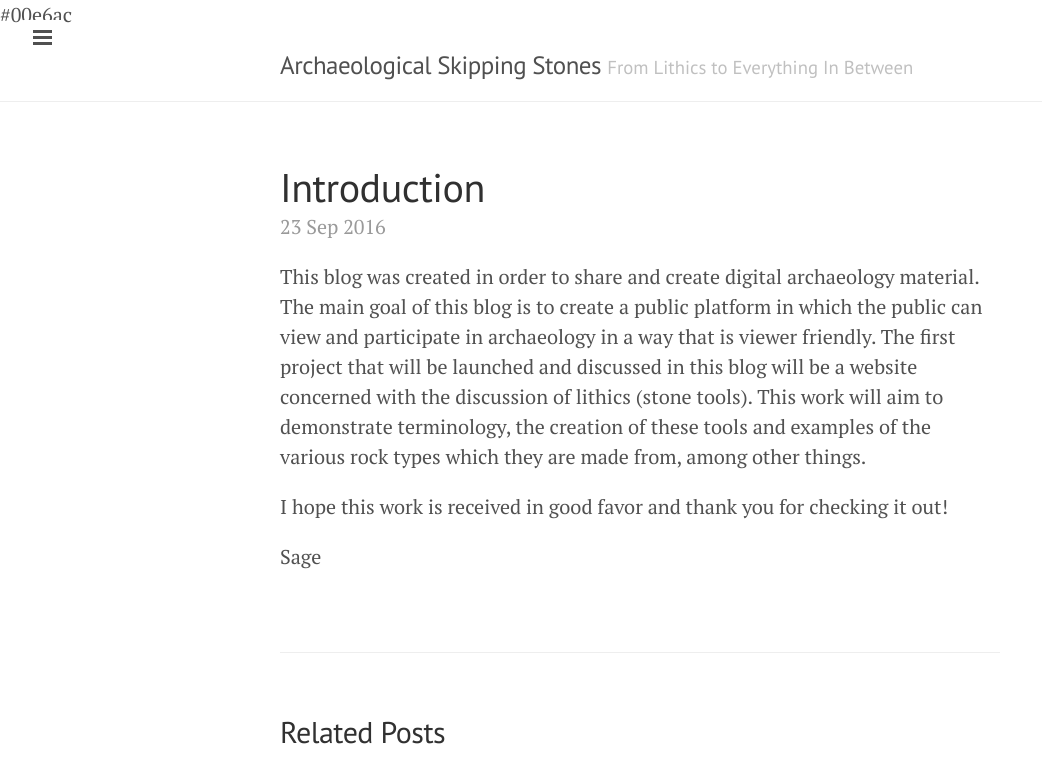
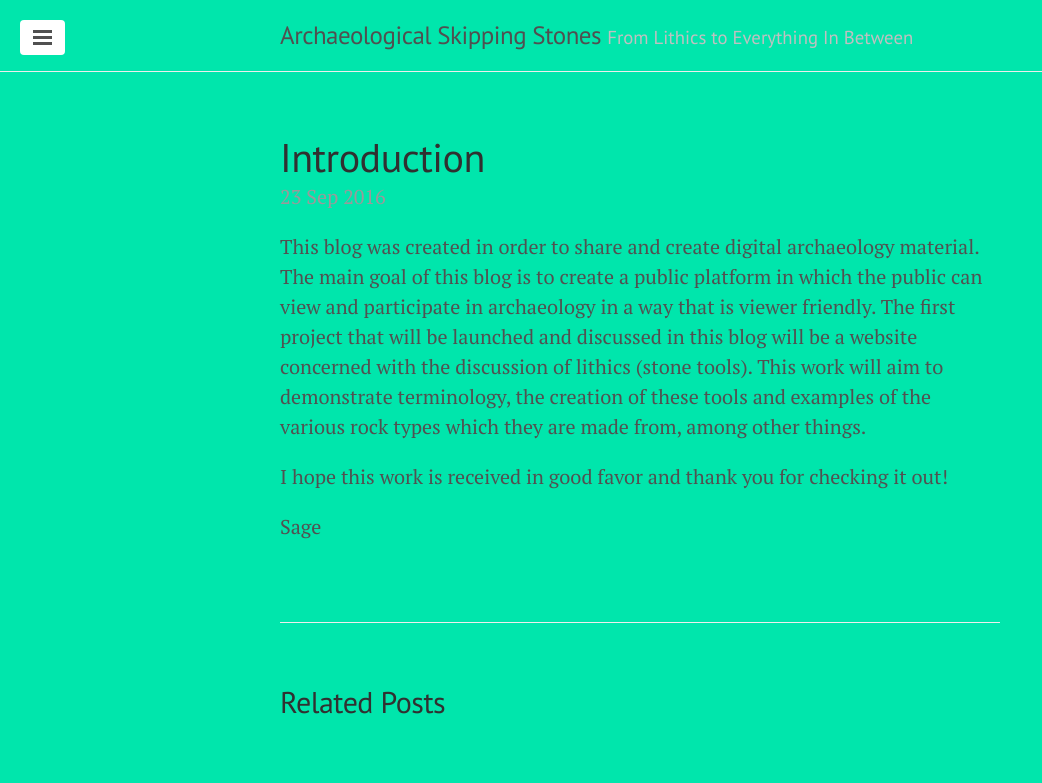
Before and after one commit to sageschmied/sageschmied.github.io, a Jekyll site: the page built from _posts/2016-09-23-introduction.markdown, in a window 1280 px wide. Shown: the top 783 px of the page, without its empty margins (0-1042 px from the left). Built offline with Jekyll 4.4.1, drawn with Linux system fonts in a browser that asks for light colours.

Commit message:
Update default.html

```diff
--- a/_layouts/default.html
+++ b/_layouts/default.html
@@ -10,7 +10,8 @@
     <!-- Wrap is the content to shift when toggling the sidebar. We wrap the
          content to avoid any CSS collisions with our real content. -->
     <div class="wrap">
-    <background-color> #00e6ac </background-color>
+    <style> body {background-color:#00e6ac;}
+    </style>
       <div class="masthead">
         <div class="container">
           <h3 class="masthead-title">
```
